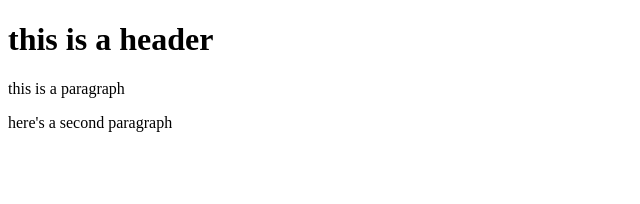
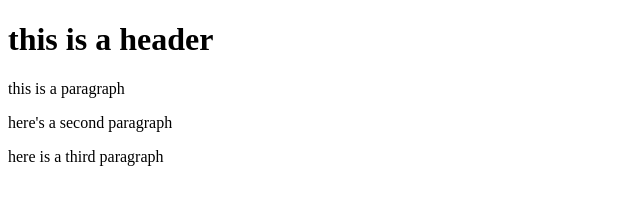
Before and after one commit to austinklemmer/git-test, a website: page index.html in a window 1280 px wide. Shown: the whole page, without its empty margins (0-640 px from the left). Drawn offline with Linux system fonts and the light colour scheme.

Commit message:
fourth commit

```diff
--- a/index.html
+++ b/index.html
@@ -7,5 +7,6 @@
 	<h1>this is a header</h1>
 	<p>this is a paragraph</p>
 	<p> here's a second paragraph</p>
+	<p> here is a third paragraph</p>
 </body>
 </html>
```
Also changed, not shown: package.json (added, +24 -0 lines), 2 other files.
